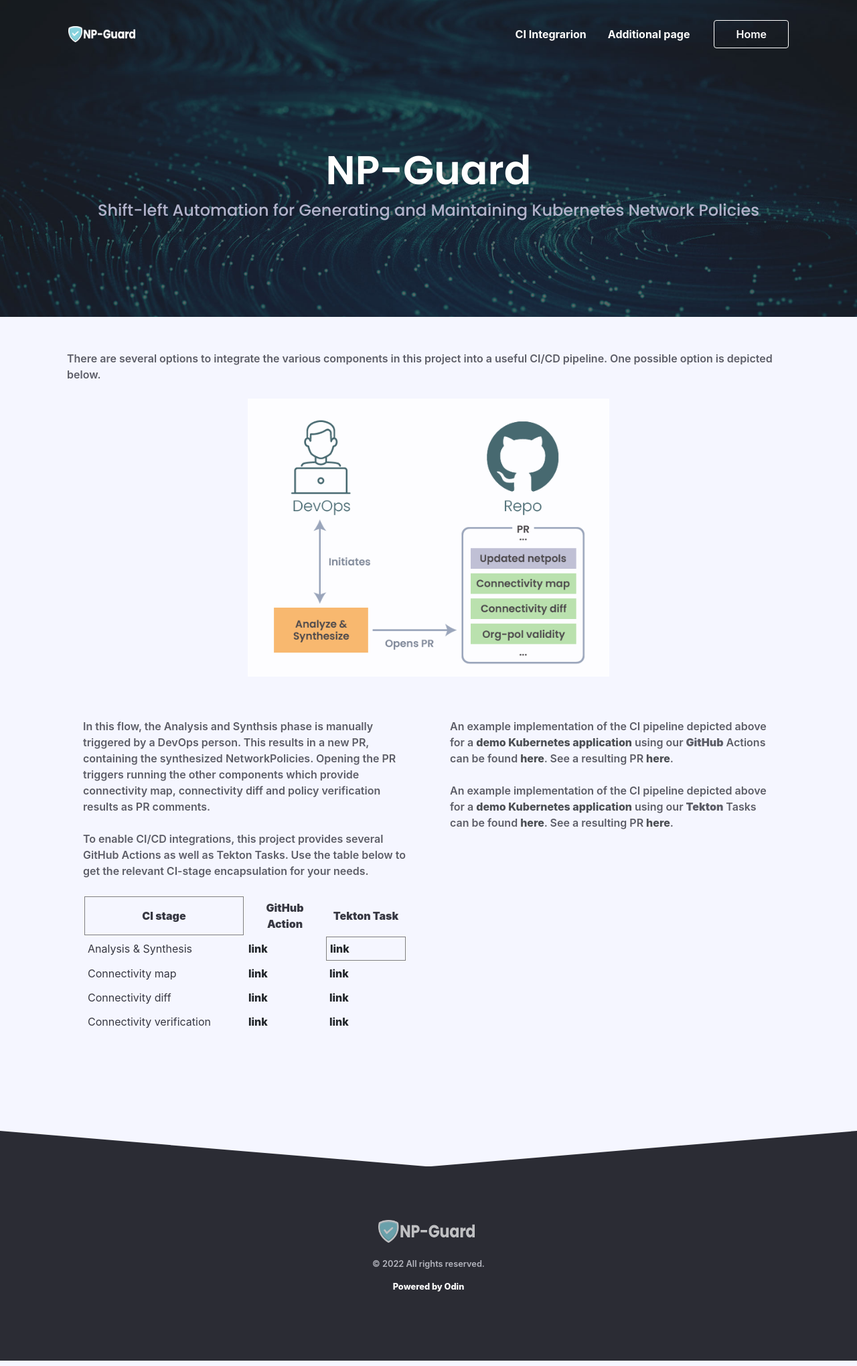
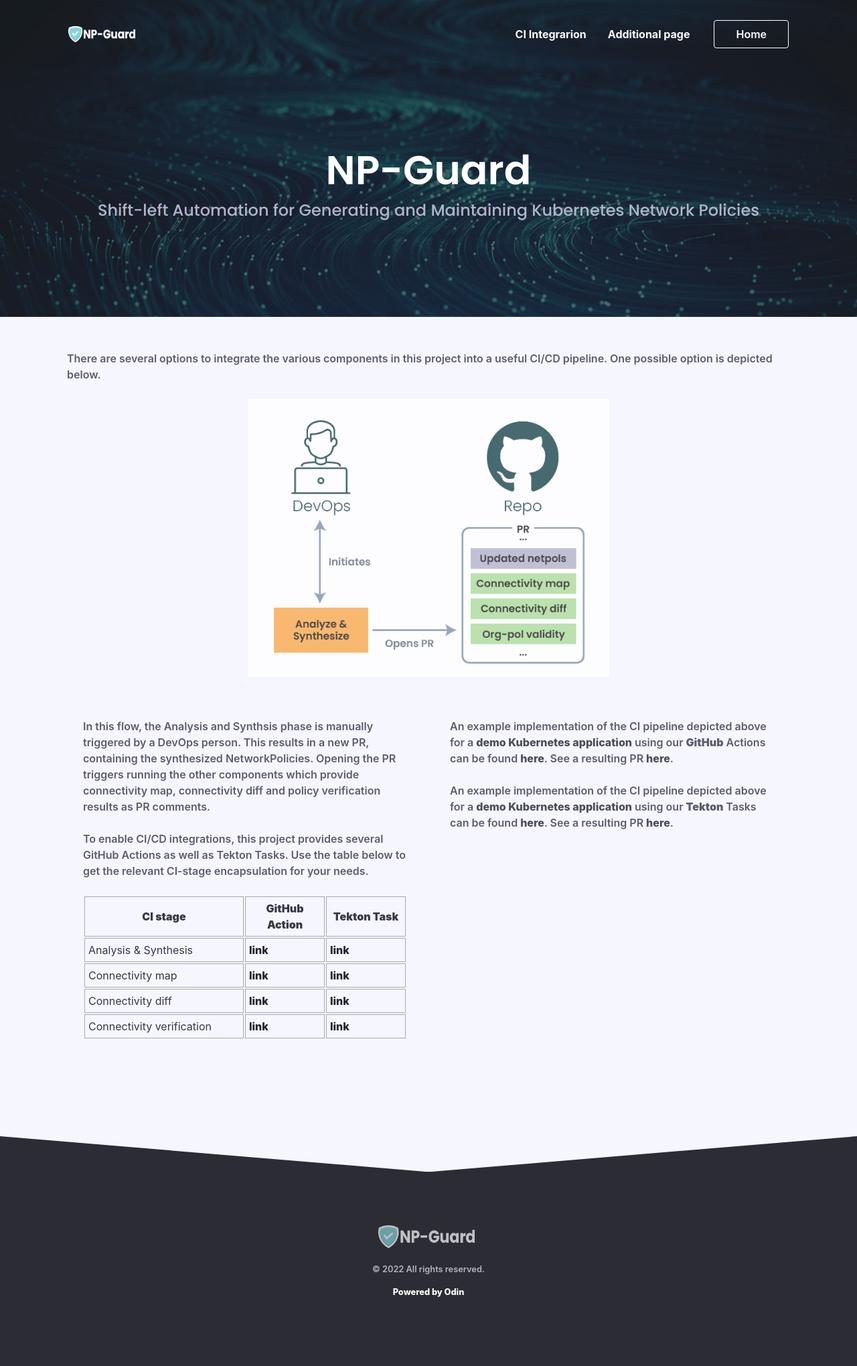
Before and after one commit to tkwsniva/np-guard, a Jekyll site: the page built from ci-integration.html, in a window 1280 px wide. Shown: the whole page at 67% size. Built offline with Jekyll 4.4.1, drawn with Linux system fonts in a browser that asks for light colours; nearby versions of some CDN libraries; some web fonts are replaced; comment, search, counter and statistics services are not loaded.

Commit message:
Update ci-integration-content.html

```diff
--- a/_includes/ci-integration-content.html
+++ b/_includes/ci-integration-content.html
@@ -13,62 +13,62 @@
 <table style="border: border-collapse: collapse;">
 	<thead>
 <tr>
-<th width="50%" style="border: 1px solid gray; padding: 5px;">
+<th width="50%" style="border: 1px solid #A9A9A9; padding: 5px;">
 <b>CI stage</b>
 </th>
-<th width="25%" style="border: 1px solid A9A9A9; padding: 5px;">
+<th width="25%" style="border: 1px solid #A9A9A9; padding: 5px;">
 <b>GitHub Action</b>
 </th>
-<th width="25%" style="border: 1px solid A9A9A9; padding: 5px;">
+<th width="25%" style="border: 1px solid #A9A9A9; padding: 5px;">
 <b>Tekton Task</b>
 </th>
 </tr>
 	</thead>
 		<tbody>
 <tr>
-<td style="border: 1px solid A9A9A9; padding: 5px;">
+<td style="border: 1px solid #A9A9A9; padding: 5px;">
 Analysis & Synthesis
 </td>
-<td style="border: 1px solid A9A9A9; padding: 5px;">
+<td style="border: 1px solid #A9A9A9; padding: 5px;">
 <a href="https://github.com/marketplace/actions/k8s-networkpolicy-auto-synthesis" target="blank">link</a>
 </td>
-<td style="border: 1px solid gray; padding: 5px;">
+<td style="border: 1px solid #A9A9A9; padding: 5px;">
 <a href="https://github.com/np-guard/netpol-synthesizer/tree/master/tekton" target="blank">link</a>
 </td>
 </tr>
 
 <tr>
-<td style="border: 1px solid A9A9A9; padding: 5px;">
+<td style="border: 1px solid #A9A9A9; padding: 5px;">
 Connectivity map
 </td>
-<td style="border: 1px solid A9A9A9; padding: 5px;">
+<td style="border: 1px solid #A9A9A9; padding: 5px;">
 <a href="https://github.com/marketplace/actions/k8s-networkpolicy-connectivity-report" target="blank">link</a>
 </td>
-<td style="border: 1px solid A9A9A9; padding: 5px;">
+<td style="border: 1px solid #A9A9A9; padding: 5px;">
 <a href="https://github.com/np-guard/network-config-analyzer/tree/master/tekton#k8s-netpol-report" target="blank">link</a>
 </td>
 </tr>
 
 <tr>
-<td style="border: 1px solid A9A9A9; padding: 5px;">
+<td style="border: 1px solid #A9A9A9; padding: 5px;">
 Connectivity diff
 </td>
-<td style="border: 1px solid A9A9A9; padding: 5px;">
+<td style="border: 1px solid #A9A9A9; padding: 5px;">
 <a href="https://github.com/marketplace/actions/k8s-networkpolicy-diff" target="blank">link</a>
 </td>
-<td style="border: 1px solid A9A9A9; padding: 5px;">
+<td style="border: 1px solid #A9A9A9; padding: 5px;">
 <a href="https://github.com/np-guard/network-config-analyzer/tree/master/tekton#k8s-netpol-diff" target="blank">link</a>
 </td>
 </tr>
 
 <tr>
-<td style="border: 1px solid A9A9A9; padding: 5px;">
+<td style="border: 1px solid #A9A9A9; padding: 5px;">
 Connectivity verification
 </td>
-<td style="border: 1px solid A9A9A9; padding: 5px;">
+<td style="border: 1px solid #A9A9A9; padding: 5px;">
 <a href="https://github.com/marketplace/actions/k8s-networkpolicy-verification" target="blank">link</a>
 </td>
-<td style="border: 1px solid A9A9A9; padding: 5px;">
+<td style="border: 1px solid #A9A9A9; padding: 5px;">
 <a href="https://github.com/np-guard/baseline-rules-verifier/tree/master/tekton" target="blank">link</a>
 </td>
 </tr>
```
